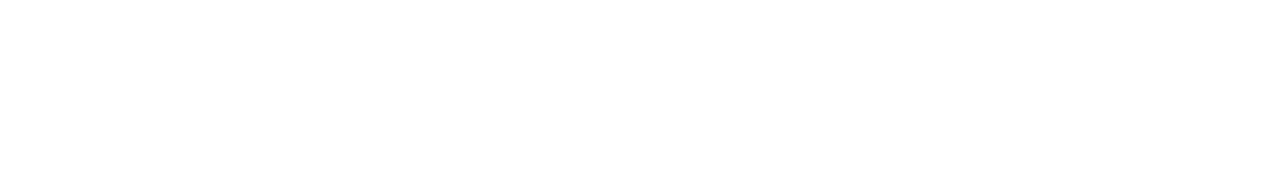
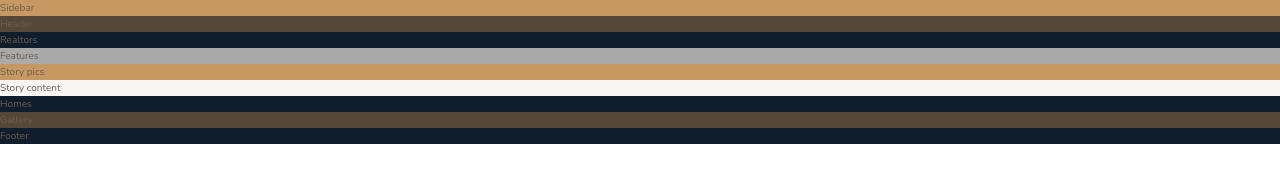
Before and after one commit to chriswhunter89/Nexter, a website: page index.html in a window 1280 px wide. Drawn offline with nearby package versions, Linux system fonts and the light colour scheme; files that its build step writes are made by us from their sources.

Commit message:
globals set and sections added

```diff
--- a/index.html
+++ b/index.html
@@ -1,17 +1,28 @@
 <!DOCTYPE html>
 <html lang="en">
-    <head>
-        <meta charset="UTF-8">
-        <meta name="viewport" content="width=device-width, initial-scale=1.0">
-        <meta http-equiv="X-UA-Compatible" content="ie=edge">
+  <head>
+    <meta charset="UTF-8" />
+    <meta name="viewport" content="width=device-width, initial-scale=1.0" />
+    <meta http-equiv="X-UA-Compatible" content="ie=edge" />
 
-        <link href="https://fonts.googleapis.com/css?family=Josefin+Sans:300,400,400i|Nunito:300,300i" rel="stylesheet">
-        <link rel="stylesheet" href="css/style.css">
-        <link rel="shortcut icon" type="image/png" href="img/favicon.png">
+    <link
+      href="https://fonts.googleapis.com/css?family=Josefin+Sans:300,400,400i|Nunito:300,300i"
+      rel="stylesheet"
+    />
+    <link rel="stylesheet" href="css/style.css" />
+    <link rel="shortcut icon" type="image/png" href="img/favicon.png" />
 
-        <title>nexter &mdash; your home, your freedom</title>
-    </head>
-    <body class="container">
-
-    </body>
+    <title>nexter &mdash; your home, your freedom</title>
+  </head>
+  <body class="container">
+    <div class="sidebar">Sidebar</div>
+    <header class="header">Header</header>
+    <div class="realtors">Realtors</div>
+    <section class="features">Features</section>
+    <div class="story__pictures">Story pics</div>
+    <div class="story__content">Story content</div>
+    <section class="homes">Homes</section>
+    <section class="gallery">Gallery</section>
+    <footer class="footer">Footer</footer>
+  </body>
 </html>
--- a/sass/_base.scss
+++ b/sass/_base.scss
@@ -1,15 +1,41 @@
 // COLOR VARIABLES
 $color-primary: #c69963;
-$color-primary-dark: #B28451;
+$color-primary-dark: #b28451;
 
 $color-secondary: #101d2c;
 
 $color-grey-light-1: #f9f7f6;
 $color-grey-light-2: #aaa;
 
-$color-grey-dark-1: #54483A;
-$color-grey-dark-2: #6D5D4B;
+$color-grey-dark-1: #54483a;
+$color-grey-dark-2: #6d5d4b;
 
 // FONT VARIABLES
-$font-primary: 'Nunito', sans-serif;
-$font-display: 'Josefin Sans', sans-serif;
+$font-primary: "Nunito", sans-serif;
+$font-display: "Josefin Sans", sans-serif;
+
+// GLOBAL SETTINGS
+*,
+*::before,
+*::after {
+  margin: 0;
+  padding: 0;
+  box-sizing: inherit;
+}
+
+html {
+  box-sizing: border-box;
+  font-size: 62.5%; // 10px / 16px = 62.5% -> 1rem = 10px
+}
+
+body {
+  font-family: $font-primary;
+  color: $color-grey-dark-2;
+  font-weight: 300;
+  line-height: 1.6;
+}
+
+.container {
+  display: grid;
+  grid-template-rows: 80vh min-content 40vw min repeat(3, min-content);
+}
--- a/sass/_features.scss
+++ b/sass/_features.scss
@@ -0,0 +1,3 @@
+.features {
+  background-color: $color-grey-light-2;
+}
--- a/sass/_footer.scss
+++ b/sass/_footer.scss
@@ -0,0 +1,3 @@
+.footer {
+  background-color: $color-secondary;
+}
--- a/sass/_gallery.scss
+++ b/sass/_gallery.scss
@@ -0,0 +1,3 @@
+.gallery {
+  background-color: $color-grey-dark-1;
+}
--- a/sass/_header.scss
+++ b/sass/_header.scss
@@ -0,0 +1,3 @@
+.header {
+  background-color: $color-grey-dark-1;
+}
--- a/sass/_homes.scss
+++ b/sass/_homes.scss
@@ -0,0 +1,3 @@
+.homes {
+  background-color: $color-secondary;
+}
--- a/sass/_realtors.scss
+++ b/sass/_realtors.scss
@@ -0,0 +1,3 @@
+.realtors {
+  background-color: $color-secondary;
+}
--- a/sass/_sidebar.scss
+++ b/sass/_sidebar.scss
@@ -0,0 +1,3 @@
+.sidebar {
+  background-color: $color-primary;
+}
--- a/sass/_story.scss
+++ b/sass/_story.scss
@@ -0,0 +1,9 @@
+.story {
+  &__pictures {
+    background-color: $color-primary;
+  }
+
+  &__content {
+    background-color: $color-grey-light-1;
+  }
+}
```
Also changed, not shown: css/style.css (added), 1 other file.
